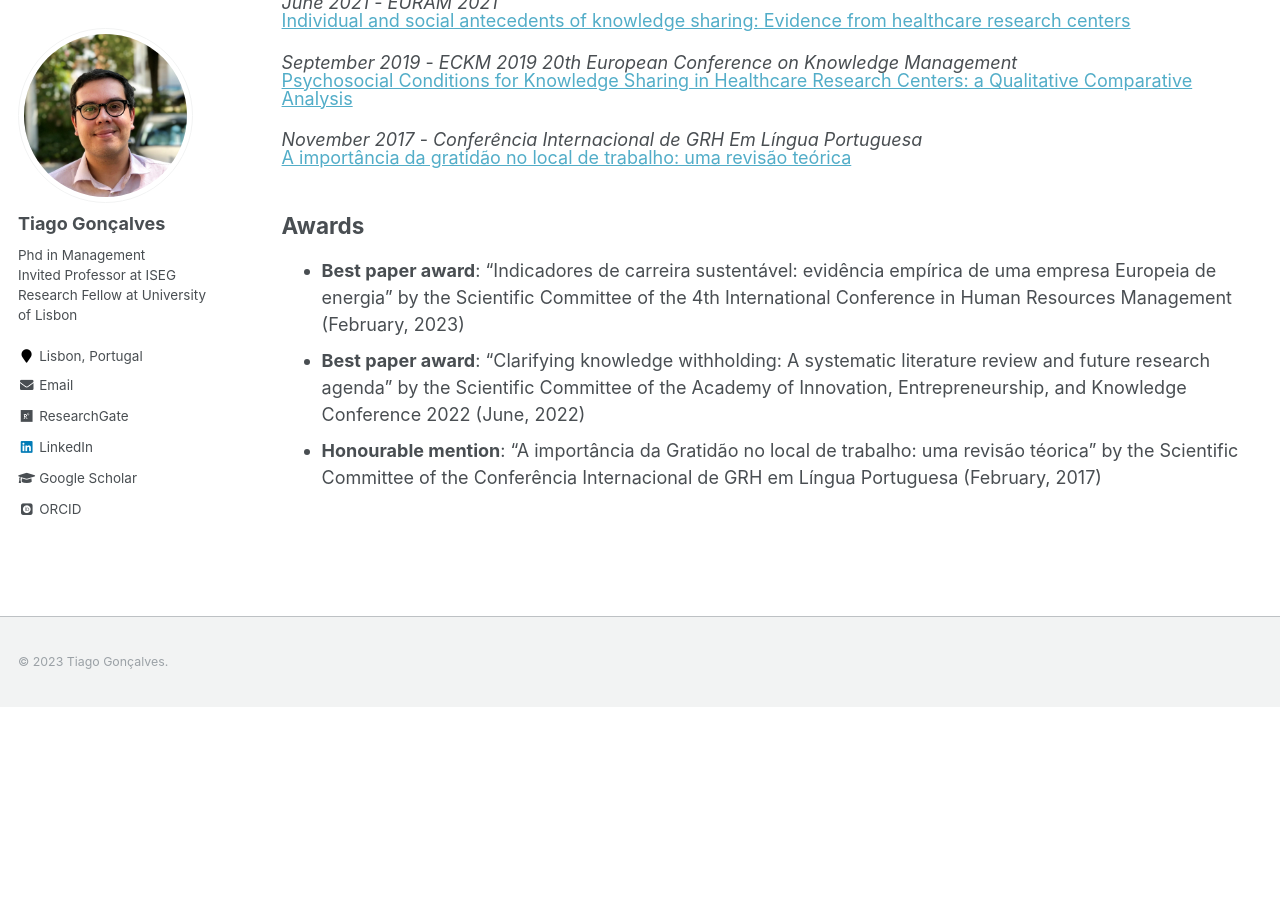
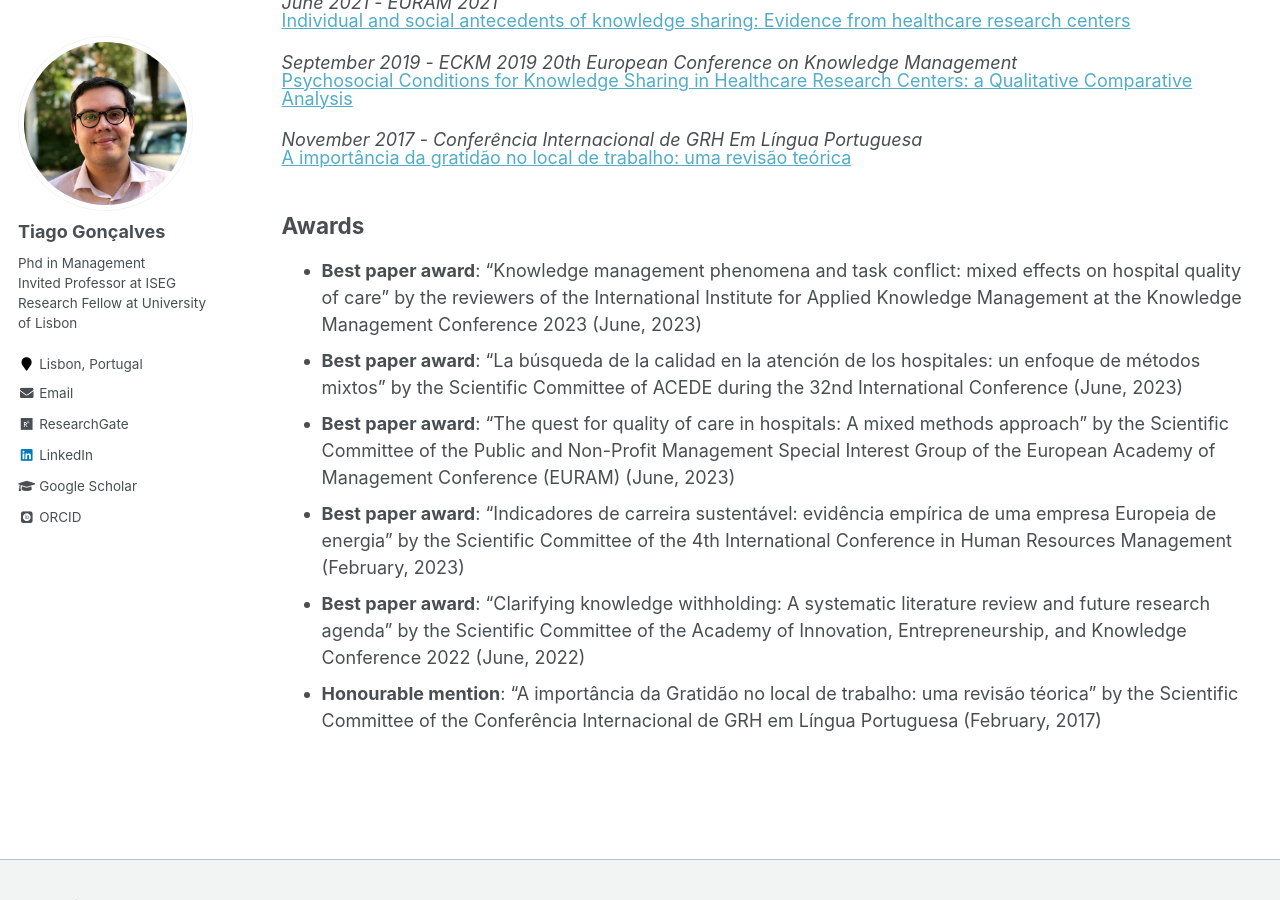
Before and after one commit to joaoc-pires/website-tiago-goncalves.com, a Jekyll site: the page built from _pages/cv.md, in a window 1280 px wide and 900 px high, scrolled down 2452 px. Built offline with Jekyll 4.4.1, drawn with Linux system fonts in a browser that asks for light colours; some web fonts are replaced; before the commit the page ends 3159 px from its top, so only the background shows below that; some of the changed text lies outside the part shown.

Commit message:
Prémios + Discussant EMJS | Julho 2023

```diff
--- a/_pages/cv.md
+++ b/_pages/cv.md
@@ -64,6 +64,9 @@ French (Intermediate – B1)<br>
 {% endfor %}
 
 ## Awards
+* **Best paper award**: “Knowledge management phenomena and task conflict: mixed effects on hospital quality of care” by the reviewers of the International Institute for Applied Knowledge Management at the Knowledge Management Conference 2023 (June, 2023)
+* **Best paper award**: "La búsqueda de la calidad en la atención de los hospitales: un enfoque de métodos mixtos” by the Scientific Committee of ACEDE during the 32nd International Conference  (June, 2023)
+* **Best paper award**: “The quest for quality of care in hospitals: A mixed methods approach” by the Scientific Committee of the Public and Non-Profit Management Special Interest Group of the European Academy of Management Conference (EURAM) (June, 2023)
 * **Best paper award**: “Indicadores de carreira sustentável: evidência empírica de uma empresa Europeia de energia” by the Scientific Committee of the 4th International Conference in Human Resources Management (February, 2023)
 * **Best paper award**: “Clarifying knowledge withholding: A systematic literature review and future research agenda” by the Scientific Committee of the Academy of Innovation, Entrepreneurship, and Knowledge Conference 2022 (June, 2022)
 * **Honourable mention**: “A importância da Gratidão no local de trabalho: uma revisão téorica” by the Scientific Committee of the Conferência Internacional de GRH em Língua Portuguesa (February, 2017)
```
Also changed, not shown: other parts of _pages/cv.md (+1 -1 lines).
